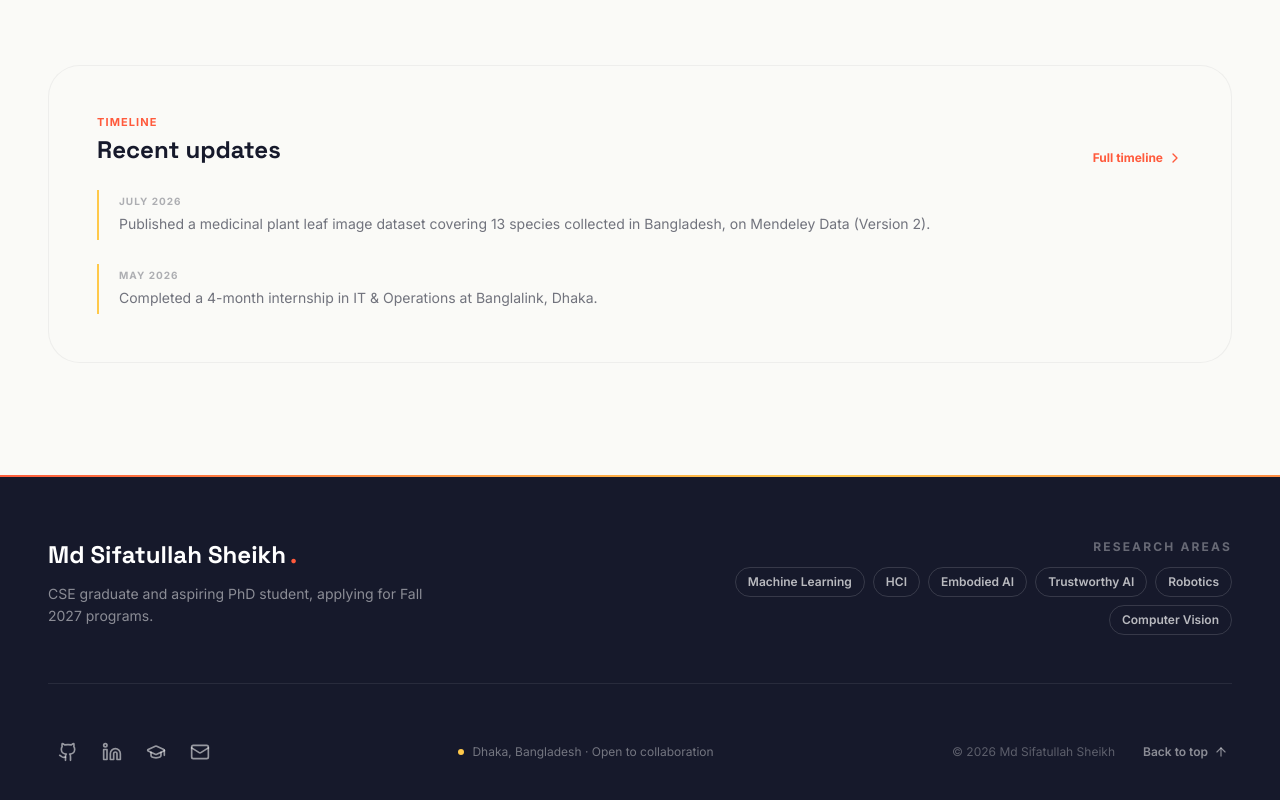
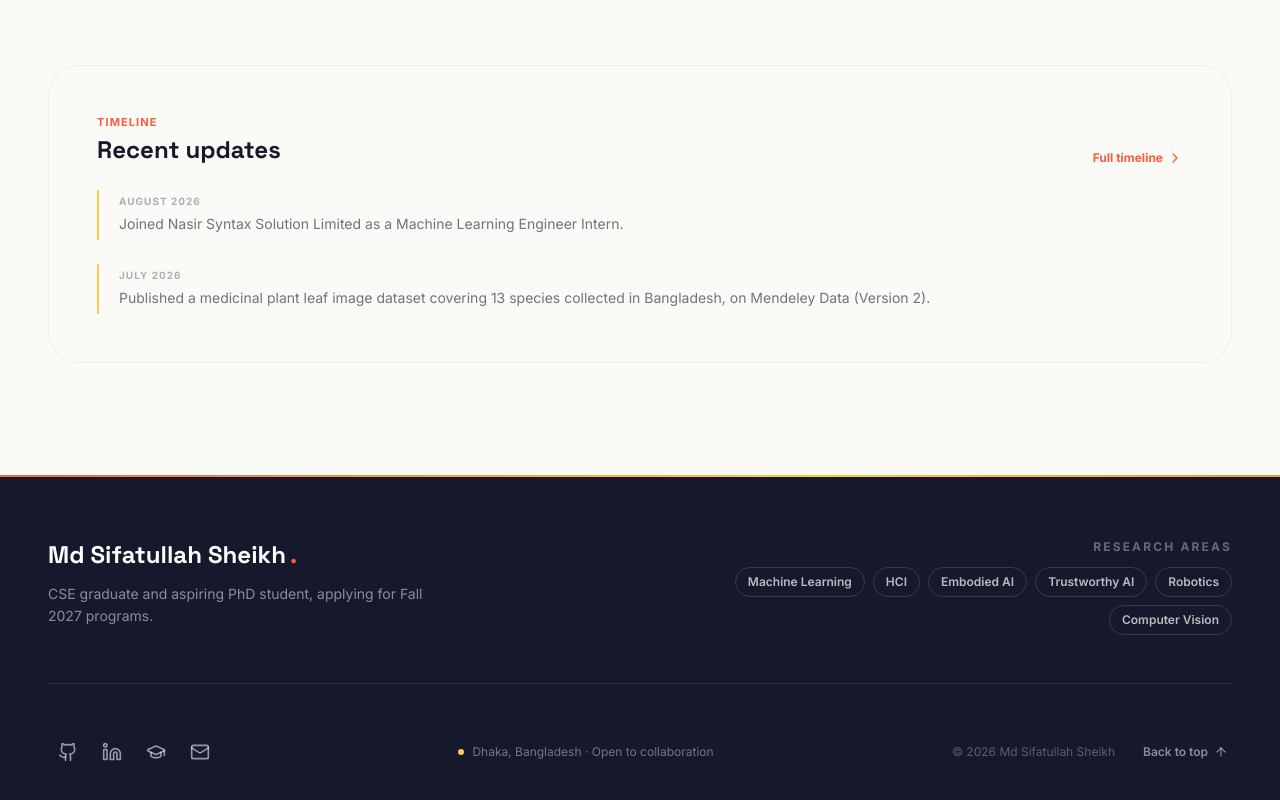
Before and after one commit to SifatSwapnil2022/myWebsite, a React (Vite) app: page / in a window 1280 px wide. Shown: the part 2473-3273 px from the top of the page. Built offline with nearby package versions, Linux system fonts and the light colour scheme; a web font is replaced by a local one.

Commit message:
update news section

```diff
--- a/src/data/portfolioData.ts
+++ b/src/data/portfolioData.ts
@@ -177,6 +177,14 @@ export const EXPERIENCES: Experience[] = [
 
 export const NEWS: NewsItem[] = [
   {
+    id: "n-7",
+    date: "August 2026",
+    category: "Career",
+    content: "Joined Nasir Syntax Solution Limited as a Machine Learning Engineer Intern.",
+    longContent: "Joined Nasir Syntax Solution Limited as a Machine Learning Engineer Intern, starting August 1, 2026. Working on machine learning projects and gaining hands-on industry experience in developing and evaluating AI solutions.",
+    image: "/files/syntax.png"
+  },
+  {
     id: "n-2",
     date: "July 2026",
     category: "Publication",
@@ -189,7 +197,7 @@ export const NEWS: NewsItem[] = [
   {
     id: "n-6",
     date: "May 2026",
-    category: "Academic",
+    category: "Career",
     content: "Completed a 4-month internship in IT & Operations at Banglalink, Dhaka.",
     longContent: "Worked across IT and Operations, managing 100+ operational documents and preparing daily, weekly, and monthly reports drawing on data from multiple departments. Maintained IT asset inventories and employee records, supported the IT team on hardware, software, and network troubleshooting, and helped develop SOPs and technical documentation for the team.",
     image: "/files/Certificate_Intern_Sifatullah_Sheikh.png"
@@ -229,9 +237,8 @@ export const NEWS: NewsItem[] = [
     content: "Won 3rd place nationally in the IT Olympiad at National Robo-Fest 2024.",
     longContent: "Represented our university in a nationwide competition covering algorithms, systems troubleshooting, and digital logic design — finishing 3rd out of hundreds of undergraduate engineering teams from across the country.",
     image: "/files/ROBOTICS.jpg"
-  }
+  },
 ];
-
 export const EXTRA_ACTIVITIES: ExtraActivity[] = [
   {
     id: "ea-1",
--- a/src/pages/News.tsx
+++ b/src/pages/News.tsx
@@ -1,10 +1,10 @@
 import { useEffect, useRef, useState } from 'react';
-import { ChevronRight, Calendar, Bookmark, Award, BookOpen, GraduationCap, Sparkles, Filter, ChevronDown, ChevronUp } from 'lucide-react';
+import { ChevronRight, Calendar, Bookmark, Award, BookOpen, GraduationCap, Sparkles, Filter, ChevronDown, ChevronUp, Briefcase } from 'lucide-react';
 import { NEWS } from '../data/portfolioData';
 
-type FilterType = 'All' | 'Publication' | 'Event' | 'Academic' | 'Award';
+type FilterType = 'All' | 'Publication' | 'Event' | 'Academic' | 'Award' | 'Career';
 
-const FILTERS: FilterType[] = ['All', 'Publication', 'Event', 'Academic', 'Award'];
+const FILTERS: FilterType[] = ['All', 'Publication', 'Event', 'Academic', 'Award', 'Career'];
 
 const CORAL = '#FF5A3C';
 const AMBER = '#FFC94A';
@@ -12,12 +12,16 @@ const TEAL  = '#0F6E63';
 const INK   = '#16192B';
 const PAPER = '#FAFAF7';
 
-// One accent per category, drawn from the shared palette — not a rainbow
+// One accent per category, drawn from the shared palette — not a rainbow.
+// Career shares teal with Academic (both are "life milestone" categories
+// rather than research output) but is still distinguishable via its own
+// icon (Briefcase vs GraduationCap) and label.
 const CATEGORY_STYLE: Record<string, { color: string; bg: string }> = {
   Publication: { color: CORAL, bg: `${CORAL}14` },
   Event:       { color: '#8A6300', bg: `${AMBER}25` }, // darker amber for text contrast on the light amber fill
   Academic:    { color: TEAL, bg: `${TEAL}14` },
   Award:       { color: INK, bg: `${INK}0D` },
+  Career:      { color: TEAL, bg: `${TEAL}14` },
 };
 
 /* ─── Motion primitives (hooks + CSS only, no new dependencies) ─────────── */
@@ -98,6 +102,7 @@ export default function News() {
       case 'Event':        return <Sparkles className="w-3.5 h-3.5" />;
       case 'Academic':     return <GraduationCap className="w-3.5 h-3.5" />;
       case 'Award':        return <Award className="w-3.5 h-3.5" />;
+      case 'Career':        return <Briefcase className="w-3.5 h-3.5" />;
       default:              return <Calendar className="w-3.5 h-3.5" />;
     }
   };
--- a/src/types.ts
+++ b/src/types.ts
@@ -44,7 +44,7 @@ export interface Experience {
 export interface NewsItem {
   id: string;
   date: string;
-  category?: 'Publication' | 'Event' | 'Academic' | 'Award';
+  category?: 'Publication' | 'Event' | 'Academic' | 'Award' |'Career';
   content: string;
   longContent?: string;
   image?: string;
```
Also changed, not shown: public/files/syntax.png (added).
